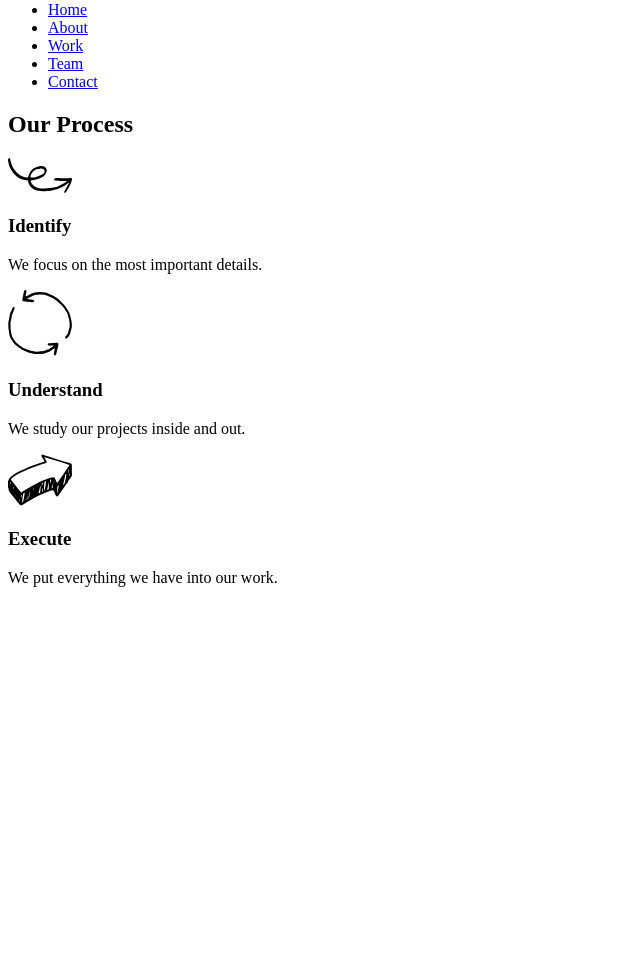
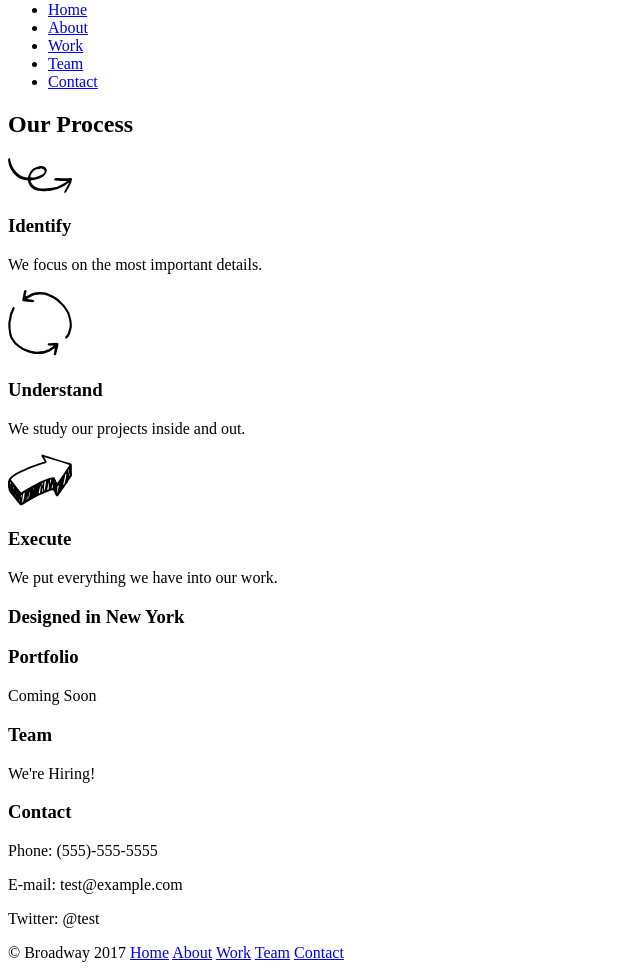
Before and after one commit to tashk85/broadway, a plain HTML site: page index.html in a window 1280 px wide. Shown: the part 79-1057 px from the top of the page, without its empty margins (0-640 px from the left). Before the commit the page ends 800 px from the top, so only its background shows below. Drawn offline with Linux system fonts and the light colour scheme.

Commit message:
HTML skeleton code

```diff
--- a/index.html
+++ b/index.html
@@ -6,7 +6,7 @@
   </head>
   <body>
     <!-- Header section with navigation -->
-    <div class="header">
+    <div id="header">
       <h1>Broadway Design</h1>
       <nav>
         <ul>
@@ -20,7 +20,7 @@
     </div>
 
     <!-- Process information section -->
-    <div class="process">
+    <div id="process">
       <h2>Our Process</h2>
       <p><img src="resources/images/identify.svg" alt="Identify Arrow"></p>
       <h3>Identify</h3>
@@ -33,5 +33,33 @@
       <p>We put everything we have into our work.</p>
     </div>
 
+    <!-- Designed in New York section -->
+    <div id="designed">
+      <h3>Designed in New York</h3>
+    </div>
+
+    <!-- Portfolio, Team and Contact section -->
+    <div id="portfolio">
+      <h3>Portfolio</h3>
+      <p>Coming Soon</p>
+      <h3>Team</h3>
+      <p>We're Hiring!</p>
+      <h3>Contact</h3>
+      <p>Phone: (555)-555-5555</p>
+      <p>E-mail: test@example.com</p>
+      <p>Twitter: @test</p>
+    </div>
+
+    <!-- Footer section -->
+    <div id="footer">
+      <p>&copy; Broadway 2017
+        <a href="#">Home</a>
+        <a href="#">About</a>
+        <a href="#">Work</a>
+        <a href="#">Team</a>
+        <a href="#">Contact</a>
+      </p>
+    </div>
+
   </body>
 </html>
```
